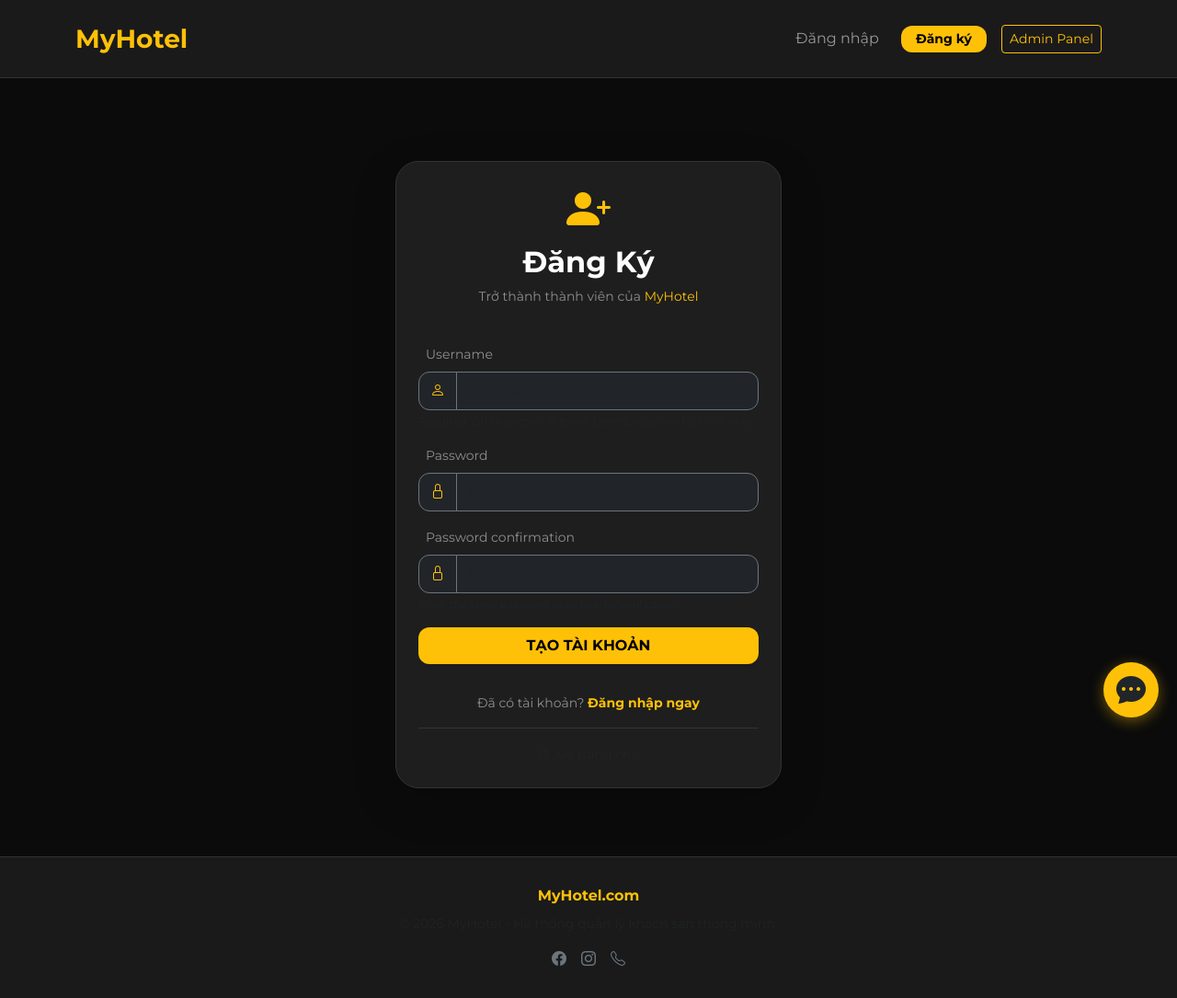
After one commit to tranvanduc12303-prog/Quan-Ly-Khach-San, a Django app: page /register/ in a window 1280 px wide. The commit adds this page. Shown: the whole page at 92% size. Run offline with Django 5.2, Linux system fonts and the light colour scheme.

Commit message:
Hoàn thiện hệ thống Login, Register và fix lỗi 500

```diff
--- a/core/templates/core/base.html
+++ b/core/templates/core/base.html
@@ -3,7 +3,7 @@
 <head>
     <meta charset="UTF-8">
     <meta name="viewport" content="width=device-width, initial-scale=1.0">
-    <title>MyHotel - Quản Lý Khách Sạn</title>
+    <title>MyHotel - Trải nghiệm nghỉ dưỡng đẳng cấp</title>
     <link href="https://cdn.jsdelivr.net/npm/bootstrap@5.3.0/dist/css/bootstrap.min.css" rel="stylesheet">
     <link rel="stylesheet" href="https://cdn.jsdelivr.net/npm/bootstrap-icons@1.11.1/font/bootstrap-icons.css">
     <link href="https://fonts.googleapis.com/css2?family=Montserrat:wght@400;700&display=swap" rel="stylesheet">
@@ -32,12 +32,20 @@
         }
         .btn-yellow:hover { transform: scale(1.05); background-color: #e0a800 !important; }
 
+        /* --- FOOTER STYLE --- */
+        footer {
+            background-color: #1a1a1a;
+            border-top: 1px solid #333;
+            padding: 30px 0;
+            margin-top: auto;
+        }
+
         /* --- CHATBOX AI STYLE --- */
         #chat-wrapper { position: fixed; bottom: 20px; right: 20px; z-index: 9999; }
         #chat-container {
             width: 350px; height: 450px;
             background: #1e1e1e; border: 1px solid #333;
-            border-radius: 15px; display: none; /* Mặc định ẩn */
+            border-radius: 15px; display: none;
             flex-direction: column; box-shadow: 0 10px 25px rgba(0,0,0,0.5);
             overflow: hidden;
         }
@@ -61,22 +69,16 @@
         #chat-toggle {
             width: 60px; height: 60px; background: #ffc107;
             border-radius: 50%; display: flex; justify-content: center;
-            align-items: center; cursor: pointer; float: right;
+            align-items: center; cursor: pointer;
             box-shadow: 0 4px 15px rgba(255, 193, 7, 0.4);
             transition: 0.3s;
         }
-        #chat-toggle:hover { transform: scale(1.1) rotate(5deg); }
-
-        /* Tùy chỉnh thanh cuộn cho box chat */
-        #chat-messages::-webkit-scrollbar { width: 5px; }
-        #chat-messages::-webkit-scrollbar-track { background: #121212; }
-        #chat-messages::-webkit-scrollbar-thumb { background: #333; border-radius: 10px; }
     </style>
 </head>
 <body>
     <nav class="navbar navbar-expand-lg navbar-dark sticky-top">
         <div class="container">
-            <a class="navbar-brand fw-bold fs-3" href="/" style="color: #ffc107;">MyHotel</a>
+            <a class="navbar-brand fw-bold fs-3" href="{% url 'home' %}" style="color: #ffc107;">MyHotel</a>
             <button class="navbar-toggler" type="button" data-bs-toggle="collapse" data-bs-target="#navbarNav">
                 <span class="navbar-toggler-icon"></span>
             </button>
@@ -95,13 +97,13 @@
                         {% endif %}
                         <form action="{% url 'logout' %}" method="post" class="d-inline">
                             {% csrf_token %}
-                            <button type="submit" class="btn btn-link nav-link px-0 text-secondary" style="text-decoration: none;">Đăng xuất</button>
+                            <button type="submit" class="btn btn-link nav-link px-0 text-secondary border-0" style="text-decoration: none;">Đăng xuất</button>
                         </form>
                     {% else %}
                         <a class="nav-link me-3" href="{% url 'login' %}">Đăng nhập</a>
-                        <a class="btn btn-yellow btn-sm px-3" href="#">Đăng ký</a>
+                        <a class="btn btn-yellow btn-sm px-3" href="{% url 'register' %}">Đăng ký</a>
                     {% endif %}
-                    <a href="/admin/" class="btn btn-outline-warning btn-sm ms-3">Admin</a>
+                    <a href="/admin/" class="btn btn-outline-warning btn-sm ms-3">Admin Panel</a>
                 </div>
             </div>
         </div>
@@ -110,8 +112,8 @@
     <div class="container mt-3">
         {% if messages %}
             {% for message in messages %}
-                <div class="alert alert-{{ message.tags }} alert-dismissible fade show bg-dark text-light border-secondary" role="alert">
-                    {{ message }}
+                <div class="alert alert-{{ message.tags }} alert-dismissible fade show bg-dark text-light border-secondary shadow" role="alert">
+                    <i class="bi bi-info-circle-fill me-2"></i> {{ message }}
                     <button type="button" class="btn-close btn-close-white" data-bs-dismiss="alert"></button>
                 </div>
             {% endfor %}
@@ -121,6 +123,18 @@
     <main class="py-4 flex-grow-1">
         {% block content %}{% endblock %}
     </main>
+
+    <footer>
+        <div class="container text-center">
+            <p class="mb-2 fw-bold" style="color: #ffc107;">MyHotel.com</p>
+            <p class="text-muted small">© 2026 MyHotel - Hệ thống quản lý khách sạn thông minh.</p>
+            <div class="d-flex justify-content-center gap-3">
+                <a href="#" class="text-secondary"><i class="bi bi-facebook"></i></a>
+                <a href="#" class="text-secondary"><i class="bi bi-instagram"></i></a>
+                <a href="#" class="text-secondary"><i class="bi bi-telephone"></i></a>
+            </div>
+        </div>
+    </footer>
 
     <div id="chat-wrapper">
         <div id="chat-container">
@@ -133,7 +147,7 @@
             </div>
             <div id="chat-input-area">
                 <input type="text" id="ai-input" placeholder="Nhập tin nhắn..." onkeypress="handleKeyPress(event)">
-                <button onclick="sendToAI()" class="btn btn-warning btn-sm rounded-circle"><i class="bi bi-send-fill"></i></button>
+                <button onclick="sendToAI()" class="btn btn-warning btn-sm rounded-circle shadow-sm"><i class="bi bi-send-fill"></i></button>
             </div>
         </div>
         <div id="chat-toggle" onclick="toggleChat()">
@@ -142,25 +156,17 @@
     </div>
 
     <script src="https://cdn.jsdelivr.net/npm/bootstrap@5.3.0/dist/js/bootstrap.bundle.min.js"></script>
-    <script src="https://cdn.jsdelivr.net/npm/chart.js"></script>
-
     <script>
-        // AI Chat Logic
         function toggleChat() {
             const chat = document.getElementById('chat-container');
-            if (chat.style.display === 'none' || chat.style.display === '') {
-                chat.style.display = 'flex';
-                // Cuộn xuống tin nhắn cuối khi mở
+            chat.style.display = (chat.style.display === 'none' || chat.style.display === '') ? 'flex' : 'none';
+            if(chat.style.display === 'flex') {
                 const box = document.getElementById('chat-messages');
                 box.scrollTop = box.scrollHeight;
-            } else {
-                chat.style.display = 'none';
             }
         }
 
-        function handleKeyPress(e) {
-            if (e.key === 'Enter') sendToAI();
-        }
+        function handleKeyPress(e) { if (e.key === 'Enter') sendToAI(); }
 
         async function sendToAI() {
             const input = document.getElementById('ai-input');
@@ -168,37 +174,24 @@
             const msg = input.value.trim();
             if (!msg) return;
 
-            // 1. Hiển thị tin nhắn người dùng
             box.innerHTML += `<div class="msg msg-user">${msg}</div>`;
             input.value = '';
             box.scrollTop = box.scrollHeight;
 
-            // 2. Hiển thị trạng thái đang trả lời
             const loadingId = 'loading-' + Date.now();
             box.innerHTML += `
                 <div class="msg msg-ai" id="${loadingId}">
                     <div class="spinner-border spinner-border-sm text-warning" role="status"></div>
-                    <span class="ms-2">Đang suy nghĩ...</span>
                 </div>`;
             box.scrollTop = box.scrollHeight;
 
-            // 3. Gọi API xử lý
             try {
                 const response = await fetch(`/ai-assistant/?message=${encodeURIComponent(msg)}`);
                 const data = await response.json();
-
-                // Cập nhật câu trả lời từ AI
-                const loadingElement = document.getElementById(loadingId);
-                if (loadingElement) {
-                    loadingElement.innerText = data.reply;
-                }
+                document.getElementById(loadingId).innerText = data.reply;
             } catch (error) {
-                const loadingElement = document.getElementById(loadingId);
-                if (loadingElement) {
-                    loadingElement.innerText = "Xin lỗi, hiện tại mình không kết nối được với hệ thống AI.";
-                }
+                document.getElementById(loadingId).innerText = "Lỗi kết nối AI.";
             }
-            // Tự động cuộn xuống dưới cùng
             box.scrollTop = box.scrollHeight;
         }
     </script>
--- /dev/null
+++ b/core/templates/registration/register.html
@@ -0,0 +1,70 @@
+{% extends 'core/base.html' %}
+
+{% block content %}
+<div class="container d-flex align-items-center justify-content-center" style="min-height: 80vh; margin-top: 50px; margin-bottom: 50px;">
+    <div class="card shadow-lg p-4 border-0" style="background-color: #1e1e1e; border-radius: 25px; width: 100%; max-width: 420px; border: 1px solid #333 !important;">
+
+        <div class="text-center mb-4">
+            <div class="display-5 text-warning mb-2"><i class="bi bi-person-plus-fill"></i></div>
+            <h2 class="fw-bold text-white">Đăng Ký</h2>
+            <p class="text-white-50 small">Trở thành thành viên của <span class="text-warning">MyHotel</span></p>
+        </div>
+
+        <form method="post">
+            {% csrf_token %}
+
+            {% if form.errors %}
+                <div class="alert alert-danger border-0 small py-2 mb-3" style="border-radius: 12px; background-color: rgba(220, 53, 69, 0.15); color: #ff858d;">
+                    {% for field in form %}
+                        {% for error in field.errors %}
+                            <div><i class="bi bi-exclamation-circle me-2"></i> {{ error }}</div>
+                        {% endfor %}
+                    {% endfor %}
+                </div>
+            {% endif %}
+
+            {% for field in form %}
+            <div class="mb-3">
+                <label class="text-white-50 small mb-2 ms-2">{{ field.label }}</label>
+                <div class="input-group">
+                    <span class="input-group-text bg-dark border-secondary text-warning" style="border-radius: 12px 0 0 12px;">
+                        {% if 'user' in field.name %}<i class="bi bi-person"></i>
+                        {% elif 'pass' in field.name %}<i class="bi bi-lock"></i>
+                        {% else %}<i class="bi bi-envelope"></i>{% endif %}
+                    </span>
+                    <input type="{{ field.field.widget.input_type|default:'text' }}"
+                           name="{{ field.name }}"
+                           class="form-control bg-dark text-white border-secondary py-2"
+                           placeholder="{{ field.label }}..."
+                           required
+                           style="border-radius: 0 12px 12px 0;">
+                </div>
+                {% if field.help_text %}
+                <div class="form-text text-muted" style="font-size: 0.7rem;">{{ field.help_text|safe }}</div>
+                {% endif %}
+            </div>
+            {% endfor %}
+
+            <button type="submit" class="btn btn-yellow w-100 fw-bold py-2 shadow-sm mb-3">
+                TẠO TÀI KHOẢN
+            </button>
+
+            <div class="text-center mt-3">
+                <p class="text-white-50 small">Đã có tài khoản?
+                    <a href="{% url 'login' %}" class="text-warning text-decoration-none fw-bold hover-underline">Đăng nhập ngay</a>
+                </p>
+                <hr class="border-secondary opacity-25">
+                <a href="{% url 'home' %}" class="text-muted small text-decoration-none"><i class="bi bi-house-door me-1"></i> Về trang chủ</a>
+            </div>
+        </form>
+    </div>
+</div>
+
+<style>
+    .btn-yellow { background-color: #ffc107; color: #000; border: none; border-radius: 12px; transition: all 0.3s ease; }
+    .btn-yellow:hover { background-color: #e6af06; transform: translateY(-2px); box-shadow: 0 5px 15px rgba(255, 193, 7, 0.3); }
+    .form-control:focus { background-color: #252525 !important; border-color: #ffc107 !important; color: white !important; box-shadow: none; }
+    .hover-underline:hover { text-decoration: underline !important; }
+    body { background-color: #0b0b0b !important; }
+</style>
+{% endblock %}
--- a/core/urls.py
+++ b/core/urls.py
@@ -28,8 +28,10 @@ urlpatterns = [
     path('manage-booking/<int:pk>/<str:action>/', views.manage_booking, name='manage_booking'),
 
     # --- 4. HỆ THỐNG TÀI KHOẢN (AUTHENTICATION) ---
-    # Đăng nhập với template tùy chỉnh
-    path('login/', auth_views.LoginView.as_view(template_name='core/login.html'), name='login'),
+    # Đăng ký tài khoản mới (Cần thiết cho nút "Đăng ký ngay" ở trang Login)
+    path('register/', views.register, name='register'),
+    # Đăng nhập (Lưu ý: template nằm trong registration/ theo ảnh cấu trúc thư mục của bạn)
+    path('login/', auth_views.LoginView.as_view(template_name='registration/login.html'), name='login'),
     # Đăng xuất và quay về trang chủ
     path('logout/', auth_views.LogoutView.as_view(next_page='home'), name='logout'),
 
@@ -46,6 +48,6 @@ if settings.DEBUG:
     urlpatterns += static(settings.MEDIA_URL, document_root=settings.MEDIA_ROOT)
     urlpatterns += static(settings.STATIC_URL, document_root=settings.STATIC_ROOT)
 else:
-    # Cấu hình dự phòng cho môi trường Production (Render)
+    # Cấu hình cho môi trường Production (Render)
     urlpatterns += static(settings.MEDIA_URL, document_root=settings.MEDIA_ROOT)
     urlpatterns += static(settings.STATIC_URL, document_root=settings.STATIC_ROOT)
--- a/core/views.py
+++ b/core/views.py
@@ -2,6 +2,7 @@ import os
 from datetime import datetime
 from django.shortcuts import render, redirect, get_object_or_404
 from django.contrib.auth.models import User
+from django.contrib.auth.forms import UserCreationForm
 from django.contrib.auth.decorators import login_required, user_passes_test
 from django.contrib import messages
 from django.db.models import Q, Count, Sum
@@ -56,9 +57,9 @@ def payment_page(request, booking_id):
     ACCOUNT_NO = "0987654321"
     ACCOUNT_NAME = "KHACH SAN MYHOTEL"
 
-    # Đảm bảo số tiền là số nguyên và tạo nội dung chuyển khoản duy nhất
+    # Đảm bảo số tiền là số nguyên để tránh lỗi 500 khi Render xử lý logic số
     try:
-        amount = int(booking.room.price)
+        amount = int(booking.room.price) if booking.room.price else 0
     except (ValueError, TypeError):
         amount = 0
 
@@ -213,10 +214,22 @@ def ai_assistant(request):
         return JsonResponse({'reply': "Rất tiếc, AI đang bận xử lý. Bạn vui lòng thử lại sau nhé!"})
 
 # --- 7. QUẢN LÝ TÀI KHOẢN & HỆ THỐNG ---
+def register(request):
+    """Xử lý đăng ký thành viên mới (Bổ sung để khớp với login.html)"""
+    if request.method == 'POST':
+        form = UserCreationForm(request.POST)
+        if form.is_valid():
+            user = form.save()
+            messages.success(request, f'Tài khoản {user.username} đã được tạo thành công! Hãy đăng nhập.')
+            return redirect('login')
+    else:
+        form = UserCreationForm()
+    return render(request, 'registration/register.html', {'form': form})
+
 @login_required
 def my_bookings(request):
     """Trang 'Chỗ nghỉ của tôi' dành cho khách hàng kiểm tra lịch sử"""
-    # Lấy đơn hàng và thông tin phòng đi kèm để tối ưu tốc độ tải trang
+    # Lấy đơn hàng và thông tin phòng đi kèm để tối ưu tốc độ và tránh lỗi 500
     bookings = Booking.objects.filter(user=request.user).select_related('room').order_by('-id')
     return render(request, 'core/my_bookings.html', {'bookings': bookings})
 
@@ -236,10 +249,8 @@ def cancel_booking(request, pk):
 def setup_database(request):
     """Công cụ khởi tạo hệ thống nhanh (Migrate & Superuser) cho Render"""
     try:
-        # Chạy migrate để cập nhật cấu trúc bảng
         call_command('migrate')
 
-        # Tạo tài khoản quản trị mặc định nếu chưa có
         if not User.objects.filter(username='admin_moi').exists():
             User.objects.create_superuser('admin_moi', 'admin@hotel.com', 'admin12345')
             return HttpResponse("Khởi tạo hệ thống thành công! Admin: admin_moi / Pass: admin12345")
```
